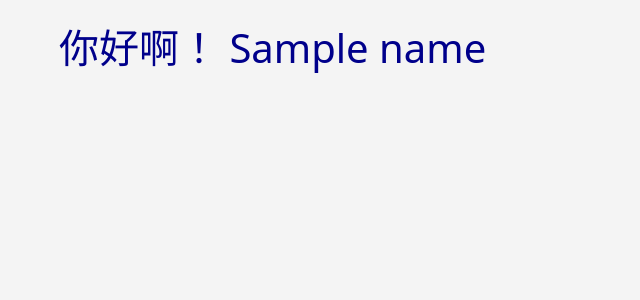
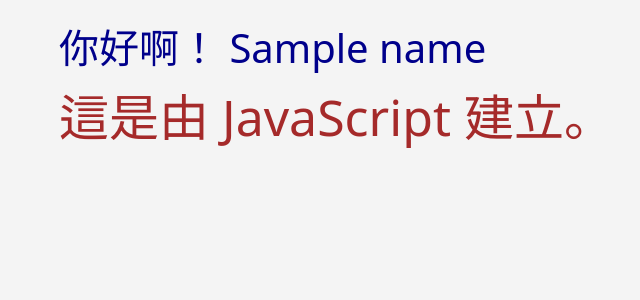
Before and after one commit to hominchen/hominflask2, a Flask app: template templates/name.html in a window 1280 px wide. Shown: the part 74-374 px from the top of the page, without its empty margins (23-663 px from the left). Run offline with Flask 2, Linux system fonts and the light colour scheme; the template is opened without the code that fills it: values that come from a table or form of the project are taken from there, most other values are stand-ins (such as "Sample title", 1, 10 or a date in 2020).

Commit message:
css & javascript test

```diff
--- a/static/css/style.css
+++ b/static/css/style.css
@@ -6,3 +6,8 @@
 body {
     background: #f4f4f4f0;
 }
+
+#demo {
+    font-size: 50px;
+    color:brown;
+}
--- /dev/null
+++ b/static/js/myfile.js
@@ -0,0 +1 @@
+document.getElementById('demo').innerHTML = "這是由 JavaScript 建立。"
--- a/templates/name.html
+++ b/templates/name.html
@@ -11,6 +11,11 @@
 
     {% if name %}
         <H1>你好啊！ {{ name }}</H1>
+
+        <!-- javascript -->
+        <p id="demo">一小段文字...</p>
+        <script src="{{ url_for('static', filename='js/myfile.js') }}"></script>
+
     {% else %}
         <img src="{{ url_for('static', filename='images/hello.jpg') }}" width="60%" style="display:block; margin:auto">
         <br/>
```
